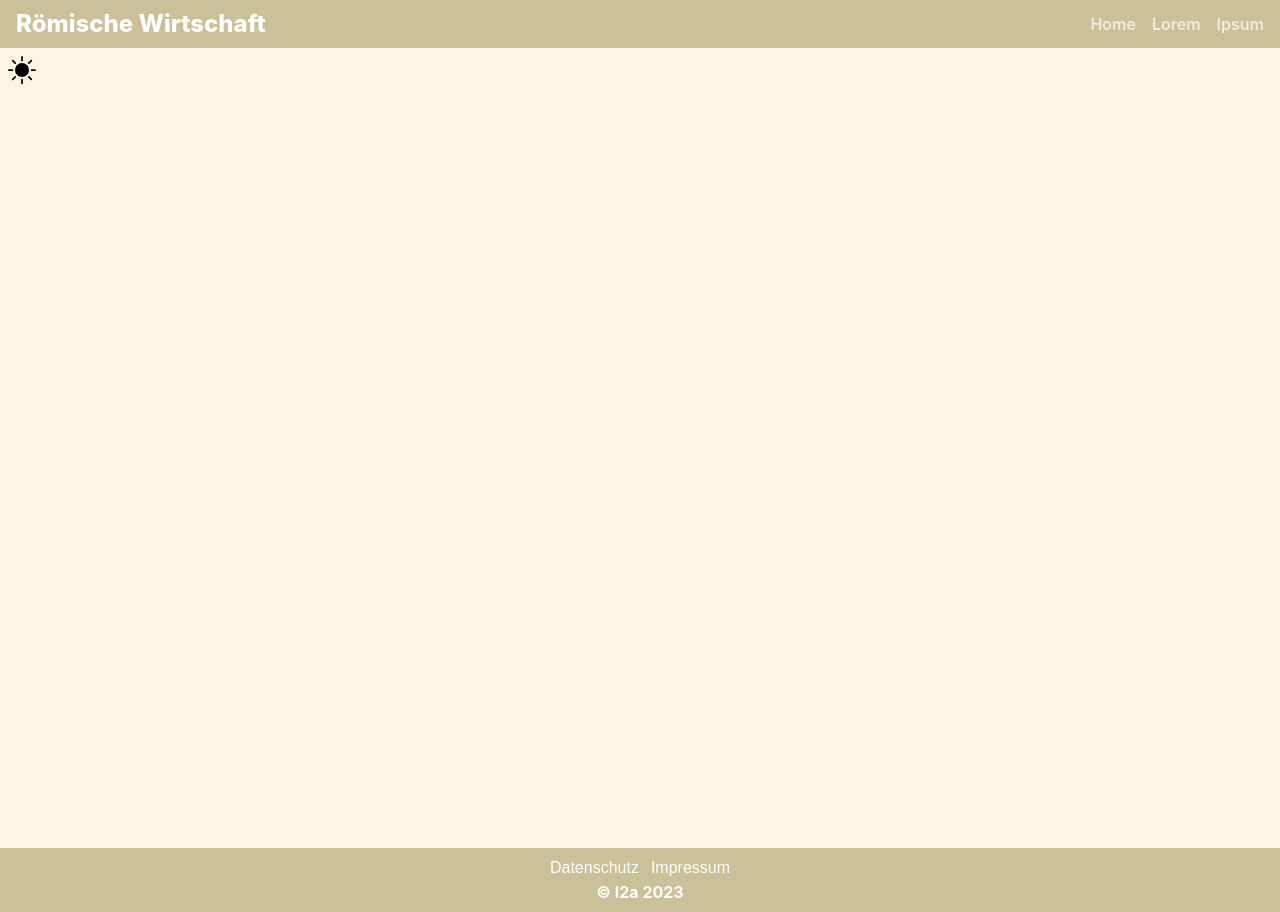
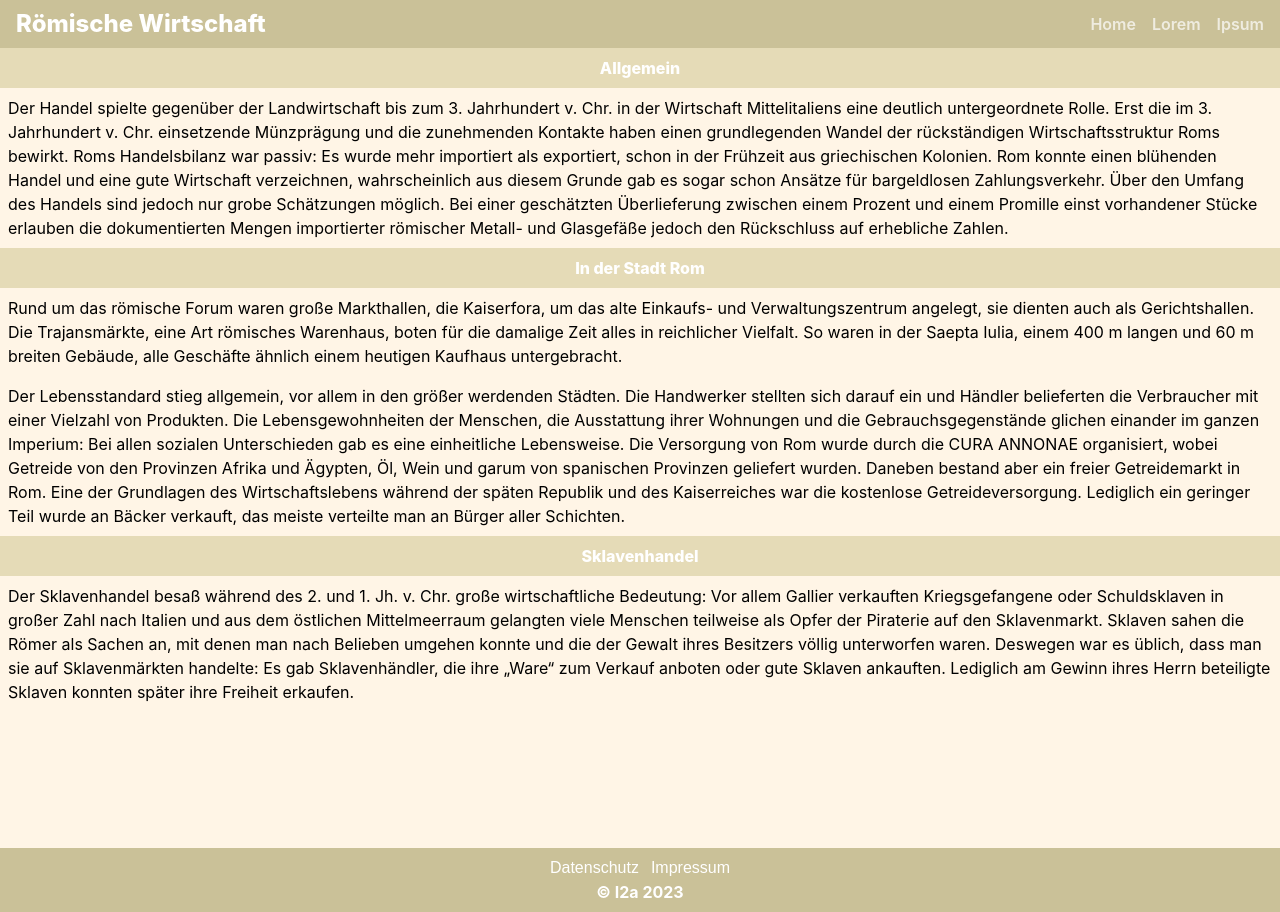
Before and after one commit to x47base/PrWR-Probe-IDPA23, a React (Create React App) app: page / in a window 1280 px wide. Built offline with nearby package versions, Linux system fonts and the light colour scheme.

Commit message:
End of Lesson 17.11.23 InCase Commit

```diff
--- a/src/components/header/header.js
+++ b/src/components/header/header.js
@@ -4,11 +4,11 @@ export default function Header() {
     return (
         <header>
             <nav className="flex flex-row justify-between w-full p-2 pl-4 pr-4 bg-header dark:bg-dark-header">
-                <span id="navBrand" className="font-extrabold text-2xl text-textLight dark:text-textDark">Römische Wirtschaft</span>
-                <div className="grid grid-cols-[auto,auto,auto] gap-4 justify-center items-center text-textLight dark:text-textDark font-semibold">
-                    <a href="/" target="_self" className="opacity-70 hover:opacity-100 text-textLight dark:text-textDark font-semibold">Home</a>
-                    <a href="/" target="_self" className="opacity-70 hover:opacity-100 text-textLight dark:text-textDark font-semibold">Lorem</a>
-                    <a href="/" target="_self" className="opacity-70 hover:opacity-100 text-textLight dark:text-textDark font-semibold">Ipsum</a>
+                <span id="navBrand" className="font-extrabold text-2xl text-textHeader dark:text-textDark">Römische Wirtschaft</span>
+                <div className="grid grid-cols-[auto,auto,auto] gap-4 justify-center items-center text-textHeader dark:text-textDark font-semibold">
+                    <a href="/" target="_self" className="opacity-70 hover:opacity-100 text-textHeader dark:text-textDark font-semibold">Home</a>
+                    <a href="/" target="_self" className="opacity-70 hover:opacity-100 text-textHeader dark:text-textDark font-semibold">Lorem</a>
+                    <a href="/" target="_self" className="opacity-70 hover:opacity-100 text-textHeader dark:text-textDark font-semibold">Ipsum</a>
                 </div>
             </nav>
         </header>
--- a/src/components/main/main.js
+++ b/src/components/main/main.js
@@ -6,13 +6,68 @@ import { BsFillSunFill } from "react-icons/bs";
 /* Other Components */
 import BuildIcon from '../icon/icon';
 
+const information = [
+    {
+        title: "",
+        content: [
+            {
+                type: "p",
+                text: ""
+            }
+        ]
+    }
+]
+
 export default function Main(){
     return (
-        <main className="w-full p-2 min-h-screen bg-background">
+        <main className="w-full p-0 min-h-screen bg-background">
             <section>
-
-                <div className="min-h-fit">
-                    <BuildIcon icon={<BsFillSunFill size="28" />} classes="w-8 text-black" />
+                <div>
+                    <div class="mainSection">
+                        <div class="sticky w-screen top-0 p-2
+                            text-textHeader dark:text-textDark bg-sticky dark:bg-dark-sticky
+                            font-extrabold"
+                        >Allgemein</div>
+                        <div>
+                            <p className="p-2 text-left">
+                                Der Handel spielte gegenüber der Landwirtschaft bis zum 3. Jahrhundert v. Chr. in der Wirtschaft Mittelitaliens eine deutlich untergeordnete Rolle. Erst die im 3. Jahrhundert v. Chr. einsetzende Münzprägung und die zunehmenden Kontakte haben einen grundlegenden Wandel
+                                der rückständigen Wirtschaftsstruktur Roms bewirkt. Roms Handelsbilanz war passiv: Es wurde mehr importiert als exportiert, schon in der Frühzeit aus griechischen Kolonien. Rom konnte einen blühenden Handel und eine gute Wirtschaft verzeichnen, wahrscheinlich aus diesem
+                                Grunde gab es sogar schon Ansätze für bargeldlosen Zahlungsverkehr. Über den Umfang des Handels sind jedoch nur grobe Schätzungen möglich. Bei einer geschätzten Überlieferung zwischen einem Prozent und einem Promille einst vorhandener Stücke erlauben die dokumentierten
+                                Mengen importierter römischer Metall- und Glasgefäße jedoch den Rückschluss auf erhebliche Zahlen.
+                            </p>
+                        </div>
+                    </div>
+                    <div class="mainSection">
+                        <div class="sticky w-screen top-0 p-2
+                            text-textHeader dark:text-textDark bg-sticky dark:bg-dark-sticky
+                            font-extrabold"
+                        >In der Stadt Rom</div>
+                        <div>
+                            <p className="p-2 text-left">
+                                Rund um das römische Forum waren große Markthallen, die Kaiserfora, um das alte Einkaufs- und Verwaltungszentrum angelegt, sie dienten auch als Gerichtshallen. Die Trajansmärkte, eine Art römisches Warenhaus, boten für die damalige Zeit alles in reichlicher Vielfalt. So waren
+                                in der Saepta Iulia, einem 400 m langen und 60 m breiten Gebäude, alle Geschäfte ähnlich einem heutigen Kaufhaus untergebracht.
+                            </p>
+                            <p className="p-2 text-left">
+                                Der Lebensstandard stieg allgemein, vor allem in den größer werdenden Städten. Die Handwerker stellten sich darauf ein und Händler belieferten die Verbraucher mit einer Vielzahl von Produkten. Die Lebensgewohnheiten der Menschen, die Ausstattung ihrer Wohnungen und die
+                                Gebrauchsgegenstände glichen einander im ganzen Imperium: Bei allen sozialen Unterschieden gab es eine einheitliche Lebensweise. Die Versorgung von Rom wurde durch die CURA ANNONAE organisiert, wobei Getreide von den Provinzen Afrika und Ägypten, Öl, Wein und garum von spanischen
+                                Provinzen geliefert wurden. Daneben bestand aber ein freier Getreidemarkt in Rom. Eine der Grundlagen des Wirtschaftslebens während der späten Republik und des Kaiserreiches war die kostenlose Getreideversorgung. Lediglich ein geringer Teil wurde an Bäcker verkauft, das meiste
+                                verteilte man an Bürger aller Schichten.
+                            </p>
+                        </div>
+                    </div>
+                    <div class="mainSection">
+                        <div class="sticky w-screen top-0 p-2
+                            text-textHeader dark:text-textDark bg-sticky dark:bg-dark-sticky
+                            font-extrabold"
+                        >Sklavenhandel</div>
+                        <div>
+                            <p className="p-2 text-left">
+                                Der Sklavenhandel besaß während des 2. und 1. Jh. v. Chr. große wirtschaftliche Bedeutung: Vor allem Gallier verkauften Kriegsgefangene oder Schuldsklaven in großer Zahl nach Italien und aus dem östlichen Mittelmeerraum gelangten viele Menschen   teilweise als Opfer der Piraterie
+                                auf den Sklavenmarkt. Sklaven sahen die Römer als Sachen an, mit denen man nach Belieben umgehen konnte und die der Gewalt ihres Besitzers völlig unterworfen waren. Deswegen war es üblich, dass man sie auf Sklavenmärkten handelte: Es gab Sklavenhändler, die ihre „Ware“ zum Verkauf
+                                anboten oder gute Sklaven ankauften. Lediglich am Gewinn ihres Herrn beteiligte Sklaven konnten später ihre Freiheit erkaufen.
+                            </p>
+                        </div>
+                    </div>
                 </div>
 
             </section>
--- a/tailwind.config.js
+++ b/tailwind.config.js
@@ -25,14 +25,18 @@ module.exports = {
         hover: "#313131",
         "dark-hover": "#FF0000",
         // Text Color
-        textLight: "#FFFFFF",
+        textLight: "#CAC198",
+        textHeader: "#FFFFFF",
         textDark: "#e9eef4",
         // Faded Color
         textFaded: "#ABABAB",
         "dark-textFaded": "#FF0000",
         // Border Color
         border: "#313131",
-        "dark-border": "#FF0000"
+        "dark-border": "#FF0000",
+
+        sticky: "#E5DBB7",
+        "dark-sticky": ""
 
       },
       gridTemplateColumns: {
```
